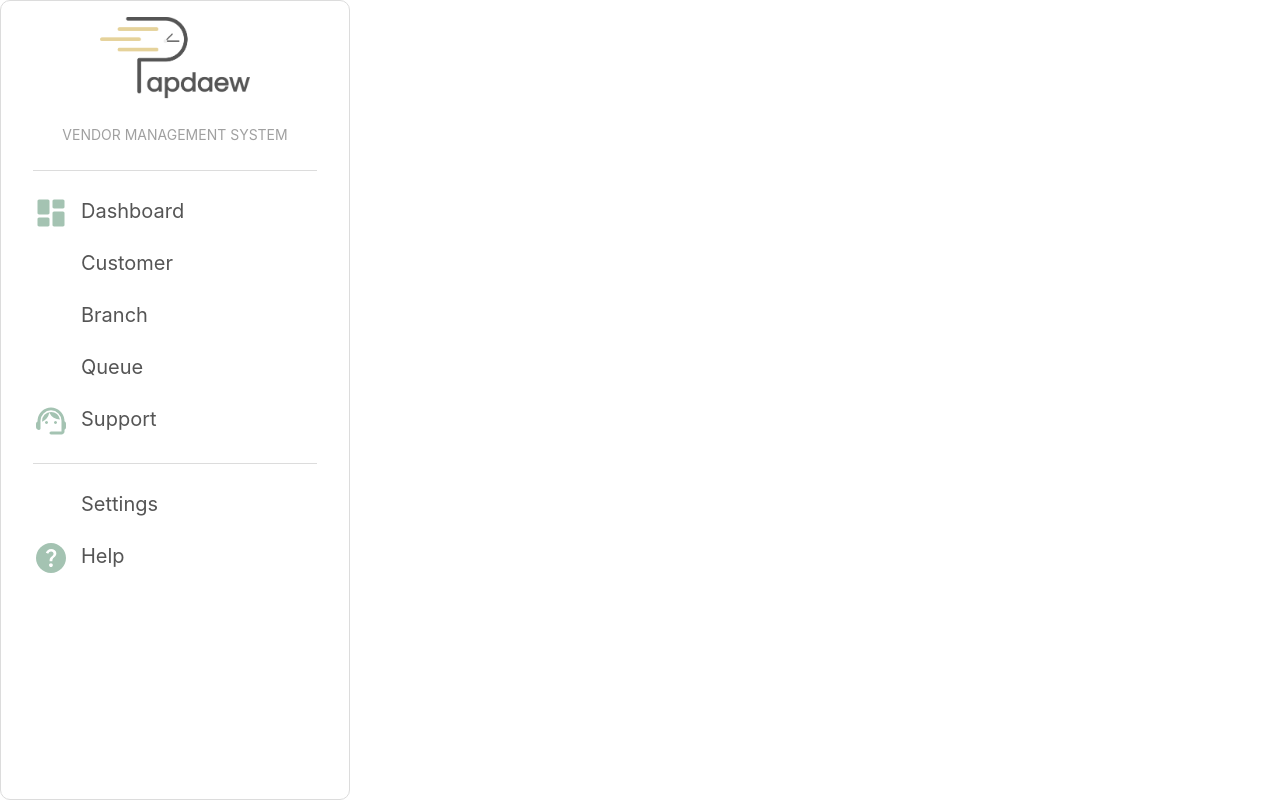
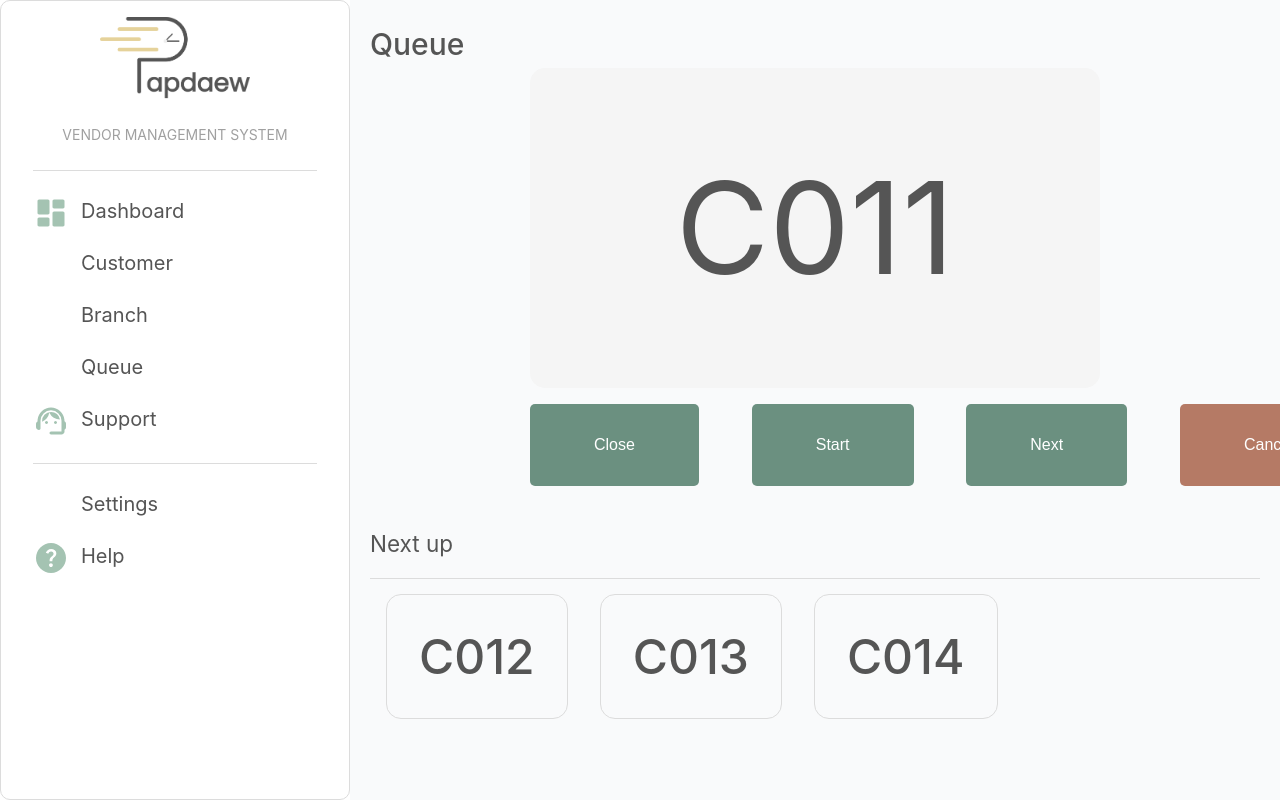
Before and after one commit to PomPerWoW/papdaew-vendor-dashboard, a Vue app: page /queue-vendor in a window 1280 px wide. Built offline with nearby package versions, Linux system fonts and the light colour scheme; some icons are missing.

Commit message:
feat(runqueue): Add queue page done

```diff
--- a/src/App.vue
+++ b/src/App.vue
@@ -1,12 +1,15 @@
 <script setup>
 import { RouterLink, RouterView } from 'vue-router';
-import HelloWorld from './components/HelloWorld.vue';
+import SideBar from './components/SideBar.vue';
 </script>
 
 <template>
-
-
-  <RouterView />
+  <div class="app-container">
+    <SideBar v-if="!$route.meta.hideSidebar" />
+    <div class="main-content">
+      <RouterView />
+    </div>
+  </div>
 </template>
 
 <style scoped>
@@ -21,7 +24,17 @@ header {
 }
 
 
+.app-container {
+  display: flex;
+  height: 100vh;
+}
 
+.main-content {
+  flex: 1;
+  overflow-y: auto;
+  background-color: #f9fafb;
+  padding: 20px;
+}
 @media (min-width: 1024px) {
   header {
     display: flex;
--- a/src/router/index.js
+++ b/src/router/index.js
@@ -15,6 +15,7 @@ const router = createRouter({
       path: '/register',
       name: 'register',
       component: RegisterVendor,
+      meta: { hideSidebar: true },
     },
     {
       path: '/queue-vendor',
--- a/src/views/QueueVendor.vue
+++ b/src/views/QueueVendor.vue
@@ -1,7 +1,74 @@
 <template>
-    <SideBar></SideBar>
+  <h1>Queue</h1>
+  <div class="container">
+    <div class="queuebox">C011</div>
+  </div>
+  <div class="bt-align">
+    <button>Close</button>
+    <button>Start</button>
+    <button>Next</button>
+    <button style="background-color: #b57a65">Cancel</button>
+  </div>
+  <div>
+    <div class="nextup">
+      <h2>Next up</h2>
+    </div>
+
+    <span class="queue">C012</span>
+    <span class="queue">C013</span>
+    <span class="queue">C014</span>
+  </div>
 </template>
 
-<script setup>
-import SideBar from '../components/SideBar.vue'
-</script>
+<script setup></script>
+<style lang="css">
+h1 {
+  font-weight: 500;
+}
+hr {
+  background-color: #dcdcdc;
+}
+.queuebox {
+  display: flex;
+  justify-content: center;
+  align-items: center;
+  height: 40%;
+  font-size: 128px;
+  background-color: #f5f5f5;
+}
+.nextup {
+  margin: 2.5rem 0 2.5rem 0;
+  padding-bottom: 1rem;
+  border-bottom: #dcdcdc 1px solid;
+}
+.queue {
+  font-size: 48px;
+  font-weight: 500;
+  padding: 2rem;
+  margin: 1rem;
+  border: #dcdcdc 1px solid;
+  border-radius: 15px;
+}
+.container {
+  display: flex;
+  flex-direction: column;
+  height: 40vh;
+  margin: 0rem 10rem 0 10rem;
+  border-radius: 15px;
+}
+button {
+  margin: 0 3.3rem 0 0;
+  padding: 2rem 4rem;
+  background-color: #6b9080;
+  color: white;
+  border: none;
+  border-radius: 5px;
+  cursor: pointer;
+  font-size: medium;
+}
+.bt-align {
+  margin: 1rem 10rem 0;
+  display: flex;
+  flex-direction: row;
+}
+</style>
```
